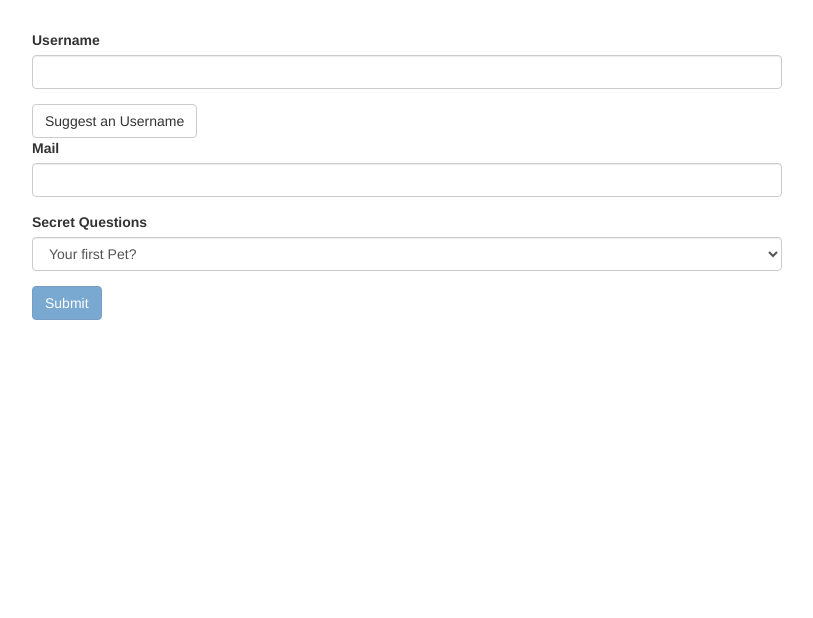
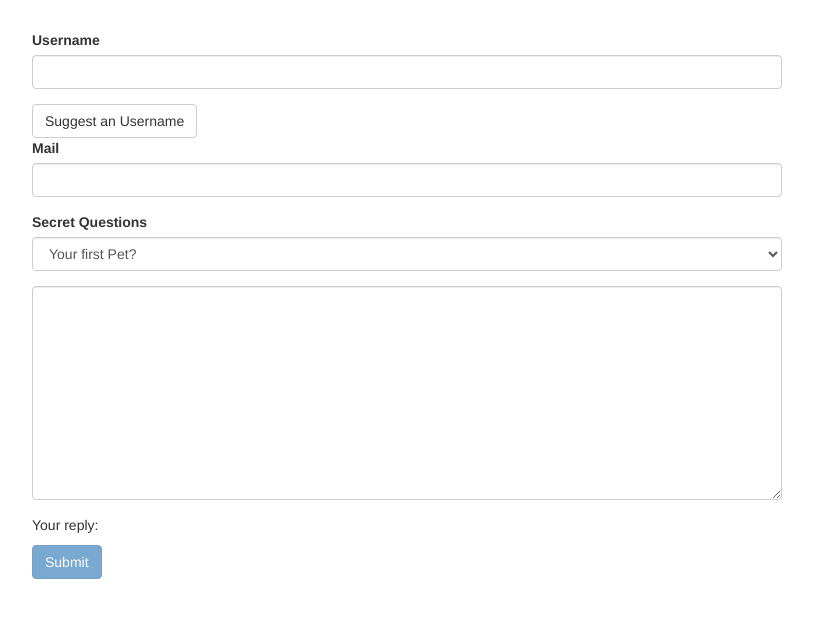
Before and after one commit to cleristonm/Angular-Course, an Angular app in the folder section15_forms_td/: page / in a window 1280 px wide. Shown: the top 618 px of the page, without its empty margins (233-1046 px from the left). Built offline with nearby package versions, Linux system fonts and the light colour scheme.

Commit message:
195 TD Using ngModel with Two-Way-Binding

```diff
--- a/section15_forms_td/src/app/app.component.html
+++ b/section15_forms_td/src/app/app.component.html
@@ -41,6 +41,15 @@
             <option value="teacher">Your first teacher?</option>
           </select>
         </div>
+        <div class="form-group">
+          <textarea
+            name="questionAnswer"
+            id=""
+            rows="10"
+            class="form-control"
+            [(ngModel)]="answer"></textarea>
+        </div>
+        <p>Your reply: {{ answer }}</p>
         <button
           class="btn btn-primary"
           type="submit"
--- a/section15_forms_td/src/app/app.component.ts
+++ b/section15_forms_td/src/app/app.component.ts
@@ -9,6 +9,7 @@ import { NgForm } from '@angular/forms';
 export class AppComponent {
   @ViewChild('f') signupForm: NgForm;
   defaultQuestion = 'pet';
+  answer = '';
 
   onSubmit(){
     console.log(this.signupForm);
```
